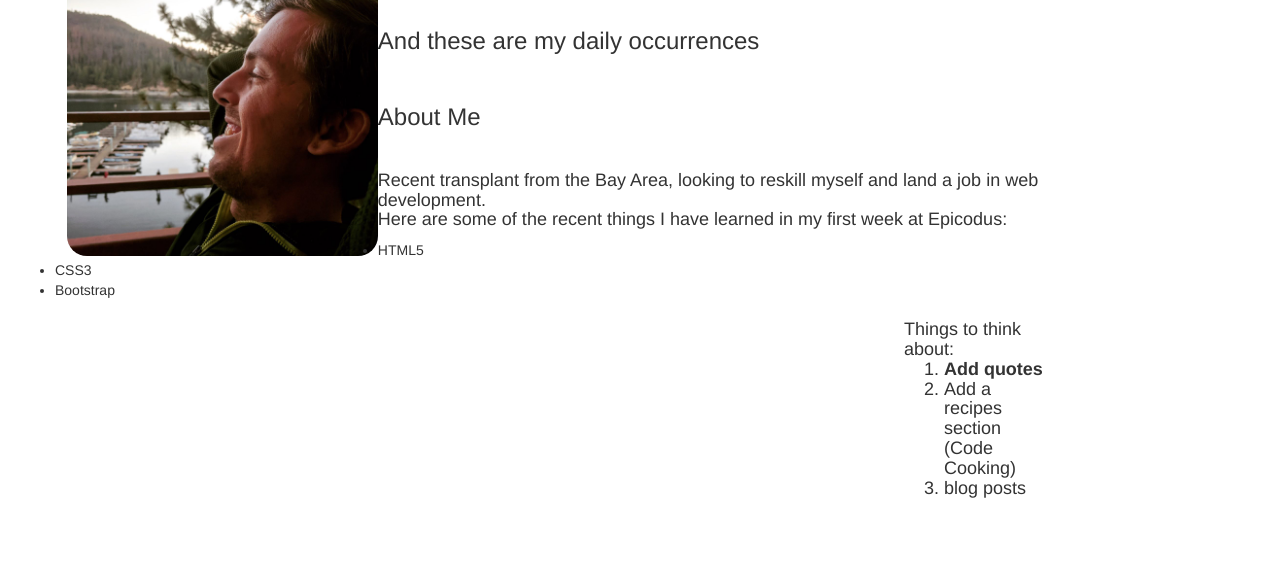
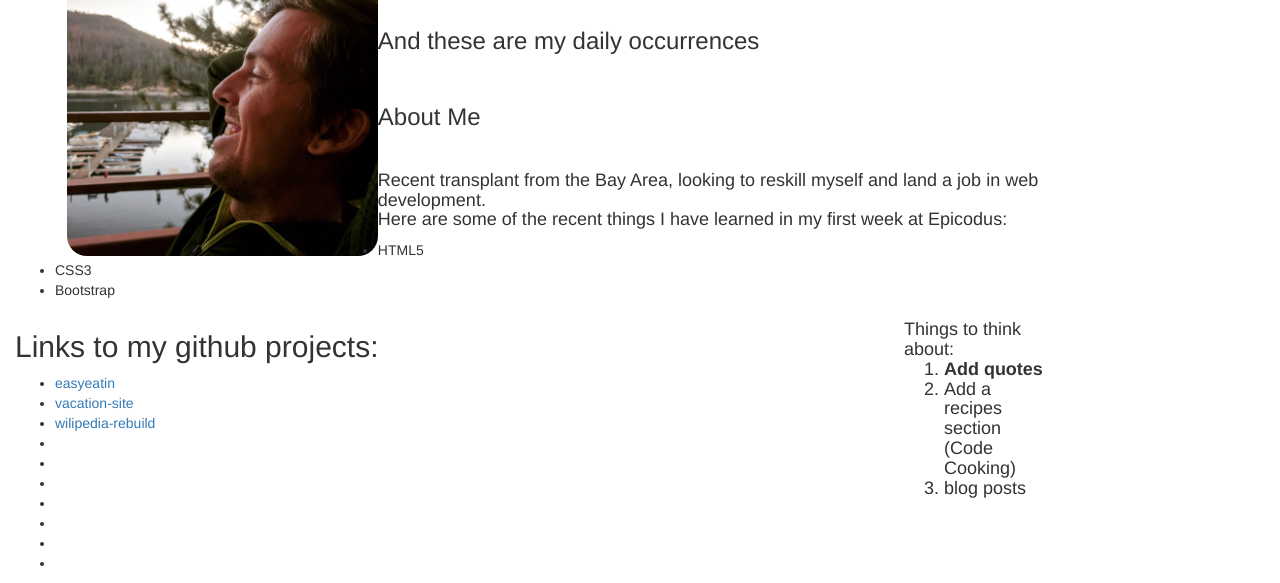
Before and after one commit to thereisryan/quotidian_daily, a plain HTML site: page index.html in a window 1280 px wide. Shown: the part 555-1138 px from the top of the page. Before the commit the page ends 1063 px from the top, so only its background shows below. Drawn offline with nearby package versions, Linux system fonts and the light colour scheme.

Commit message:
About me section

```diff
--- a/index.html
+++ b/index.html
@@ -61,7 +61,22 @@
                     </ul>
                   </span>
                 </div>
-              </div>
+                <div class="row">
+                  <div class="col-md-8 col-offset-4">
+                    <span class="gh-links">
+                      <h2>Links to my github projects:</h2>
+                      <ul>
+                        <li><a href="https://github.com/thereisryan/easyeatin">easyeatin</a></li>
+                        <li><a href="https://github.com/thereisryan/vacation-site">vacation-site</a></li>
+                        <li><a href="https://github.com/thereisryan/wilipedia-rebuild">wilipedia-rebuild</a></li>
+                        <li><a href="https://github.com/thereisryan/"></a></li>
+                        <li><a href="https://github.com/thereisryan/"></a></li>
+                        <li><a href="https://github.com/thereisryan/"></a></li>
+                        <li><a href="https://github.com/thereisryan/"></a></li>
+                        <li><a href="https://github.com/thereisryan/"></a></li>
+                        <li><a href="https://github.com/thereisryan/"></a></li>
+                        <li><a href="https://github.com/thereisryan/"></a></li>
+
           </div>
           <!--Controls right sb-->
           <div class="col-md-2" id="right-sb">
```
